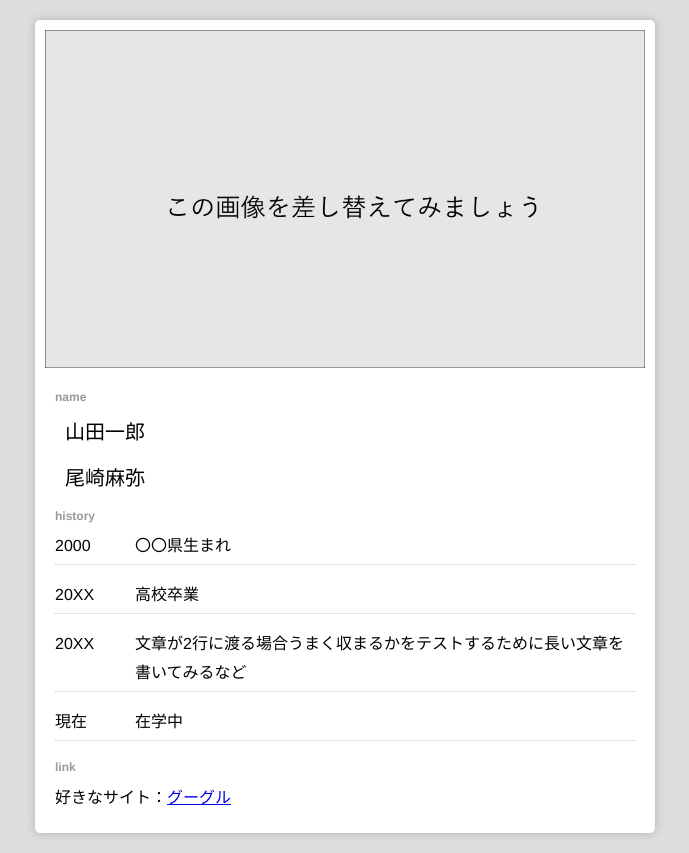
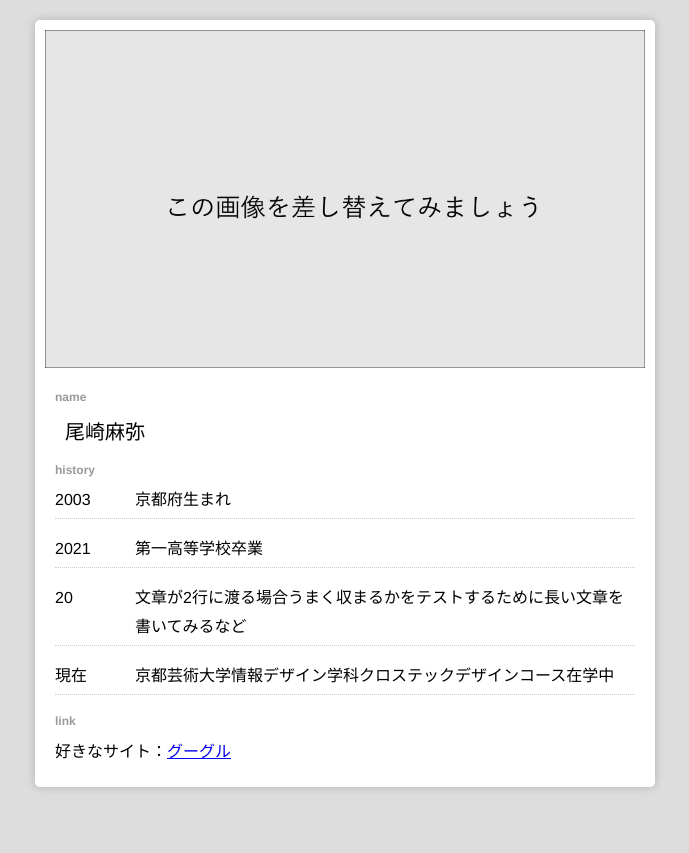
Before and after one commit to KUAD-XtechDesign/simple_page-ami7111003, a plain HTML site: page index.html in a window 1280 px wide. Shown: the whole page, without its empty margins (295-984 px from the left). After the commit the page ends 807 px from the top, so only its background shows below. Drawn offline with Linux system fonts and the light colour scheme.

Commit message:
Update index.html

```diff
--- a/index.html
+++ b/index.html
@@ -19,16 +19,15 @@
       <!-- 個人情報なので注意 -->
       <div class="profile">
         <h2 class="title">name</h2>
-        <h1 class="name">山田一郎</h1>
         <h1 class="name">尾崎麻弥</h1>
 
 
         <h2 class="title">history</h2>
         <ul class="history_list">
-          <li><div class="year">2000</div><div class="txt">〇〇県生まれ</div></li>
-          <li><div class="year">20XX</div><div class="txt">高校卒業</div></li>
-          <li><div class="year">20XX</div><div class="txt">文章が2行に渡る場合うまく収まるかをテストするために長い文章を書いてみるなど</div></li>
-          <li><div class="year">現在</div><div>在学中</div></li>
+          <li><div class="year">2003</div><div class="txt">京都府生まれ</div></li>
+          <li><div class="year">2021</div><div class="txt">第一高等学校卒業</div></li>
+          <li><div class="year">20</div><div class="txt">文章が2行に渡る場合うまく収まるかをテストするために長い文章を書いてみるなど</div></li>
+          <li><div class="year">現在</div><div>京都芸術大学情報デザイン学科クロステックデザインコース在学中</div></li>
         </ul>
 
         <h2 class="title">link</h2>
```
